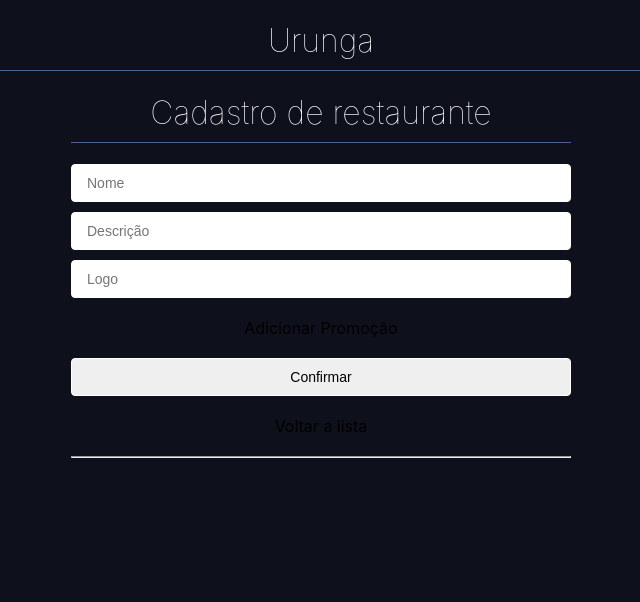
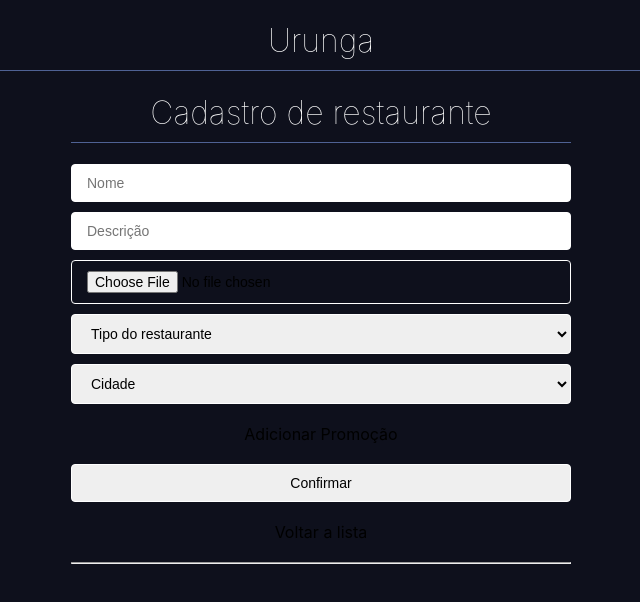
Before and after one commit to PedroLuizComZ/urunga-front, a Next.js app: page /restaurantes/novo in a window 1280 px wide. Shown: the top 602 px of the page, without its empty margins (319-959 px from the left). Built offline with nearby package versions, Linux system fonts and the light colour scheme.

Commit message:
Store new fields

```diff
--- a/pages/index.js
+++ b/pages/index.js
@@ -17,7 +17,7 @@ export default function Home() {
       .post(`${process.env.NEXT_PUBLIC_BACK_URL}/user/login`, data)
       .then(function (response) {
         if (response.data) {
-          Cookies.set("user", JSON.stringify(response.data));
+          Cookies.set("user", JSON.stringify(response.data.sessionToken));
           router.push("/restaurantes");
         } else {
           alert("Email ou senha incorreto");
--- a/pages/restaurantes/novo.js
+++ b/pages/restaurantes/novo.js
@@ -3,7 +3,7 @@ import { useForm } from "react-hook-form";
 import axios from "axios";
 import Link from "next/link";
 import { useRouter } from "next/router";
-import Cookies from "js-cookie";
+import { getSession } from "../../utils/getSession";
 
 export default function Home() {
   const router = useRouter();
@@ -16,20 +16,22 @@ export default function Home() {
   } = useForm();
 
   const onSubmit = async (data) => {
-    const storeKeys = Object.keys(data)
+    const storeKeys = Object.keys(data);
     const promotionsArray = [];
-    storeKeys.forEach(item => {
-      if(item.startsWith('promotions')) {
-        promotionsArray.push(data[item])
+    storeKeys.forEach((item) => {
+      if (item.startsWith("promotions")) {
+        promotionsArray.push(data[item]);
         delete data[item];
       }
     });
+    data.promotions = promotionsArray;
+    data.logo = await getBase64(data.logo[0]);
 
-    data.promotions = promotionsArray
-    let user = await Cookies.get("user");
-    const { email } = JSON.parse(user);
     const params = data;
-    params.email = email;
+    const session = getSession();
+
+    params.email = session.email;
+
     axios
       .post(`${process.env.NEXT_PUBLIC_BACK_URL}/store/`, params)
       .then(function (response) {
@@ -40,43 +42,87 @@ export default function Home() {
       });
   };
 
+  const handleAddPromotion = async () => {
+    setPromotions([...promotions, ""]);
+  };
+
+  const getBase64 = (file) =>
+    new Promise((resolve, reject) => {
+      const reader = new FileReader();
+      reader.readAsDataURL(file);
+      reader.onload = () => resolve(reader.result);
+      reader.onerror = (error) => reject(error);
+    });
+
   return (
     <form onSubmit={handleSubmit(onSubmit)}>
       <h1>Cadastro de restaurante</h1>
       <input
         placeholder={"Nome"}
-        {...register("name", { required: "Nome Obrigatório" })}
+        {...register("name", { required: "Nome é Obrigatório" })}
       />
       <input
         placeholder={"Descrição"}
-        {...register("description", { required: "Descrição Obrigatório" })}
+        {...register("description", { required: "Descrição é Obrigatório" })}
       />
       <input
         placeholder={"Logo"}
-        {...register("logo", { required: "logo Obrigatório" })}
+        type="file"
+        {...register("logo", { required: "Logo é Obrigatório" })}
       />
-
-      <p role="button" onClick={() => setPromotions([...promotions, ""])}>Adicionar Promoção</p>
-
+      <select
+        name="category"
+        id="category"
+        {...register("category", { required: "Tipo do restaurante é Obrigatório" })}
+      >
+        <option value="" disabled selected>
+          Tipo do restaurante
+        </option>
+        <option value="restaurante">Restaurante</option>
+        <option value="lanche">Lanche</option>
+        <option value="pizza">Pizzaria</option>
+        <option value="barzinho">Barzinho</option>
+        <option value="doces">Doces</option>
+        <option value="doces">Japonês</option>
+        <option value="cafereria">Cafereria</option>
+        <option value="massas">Massas</option>
+      </select>
+      <select
+        name="city"
+        id="city"
+        {...register("city", { required: "Cidade é Obrigatório" })}
+      >
+        <option value="" disabled selected>
+          Cidade
+        </option>
+        <option value="jundiai">Jundiaí</option>
+        <option value="varzeapta">Várzea Paulista</option>
+        <option value="campolimpopta">Campo Limpo Paulista</option>
+      </select>
+      <p role="button" onClick={handleAddPromotion}>
+        Adicionar Promoção
+      </p>
       {promotions.map((_item, index) => {
         return (
           <input
             placeholder={"Promoção"}
-            {...register(`promotions${index}`, { required: "Texto da Promoção Obrigatório" })}
+            {...register(`promotions${index}`, {
+              required: "Texto da Promoção Obrigatório",
+            })}
             key={index}
           />
         );
       })}
-
       <button type="submit">Confirmar </button>
       <Link href="/restaurantes">
         <p role="button">Voltar a lista</p>
       </Link>
       <hr />
-
       {errors.name && <p role="alert">{errors.name?.message}</p>}
       {errors.description && <p role="alert">{errors.description?.message}</p>}
       {errors.logo && <p role="alert">{errors.logo?.message}</p>}
+      {errors.category && <p role="alert">{errors.category?.message}</p>}
+      {errors.city && <p role="alert">{errors.city?.message}</p>}
     </form>
   );
 }
--- a/styles/globals.css
+++ b/styles/globals.css
@@ -64,7 +64,7 @@ p::before {
   display: inline;
 }
 
-input, button {
+input, button, select {
   display: block;
   box-sizing: border-box;
   width: 100%;
--- /dev/null
+++ b/utils/getSession.js
@@ -0,0 +1,23 @@
+import Cookies from "js-cookie";
+
+const parseJwt = (token) => {
+  var base64Url = token.split(".")[1];
+  var base64 = base64Url.replace(/-/g, "+").replace(/_/g, "/");
+  var jsonPayload = decodeURIComponent(
+    window
+      .atob(base64)
+      .split("")
+      .map(function (c) {
+        return "%" + ("00" + c.charCodeAt(0).toString(16)).slice(-2);
+      })
+      .join("")
+  );
+
+  return JSON.parse(jsonPayload);
+};
+
+export const getSession = () => {
+  let session = Cookies.get("user");
+  const jwt = parseJwt(session);
+  return jwt.data
+};
```
Also changed, not shown: pages/restaurantes/[id].js (+45 -10 lines), pages/restaurantes/index.js (+11 -8 lines).
